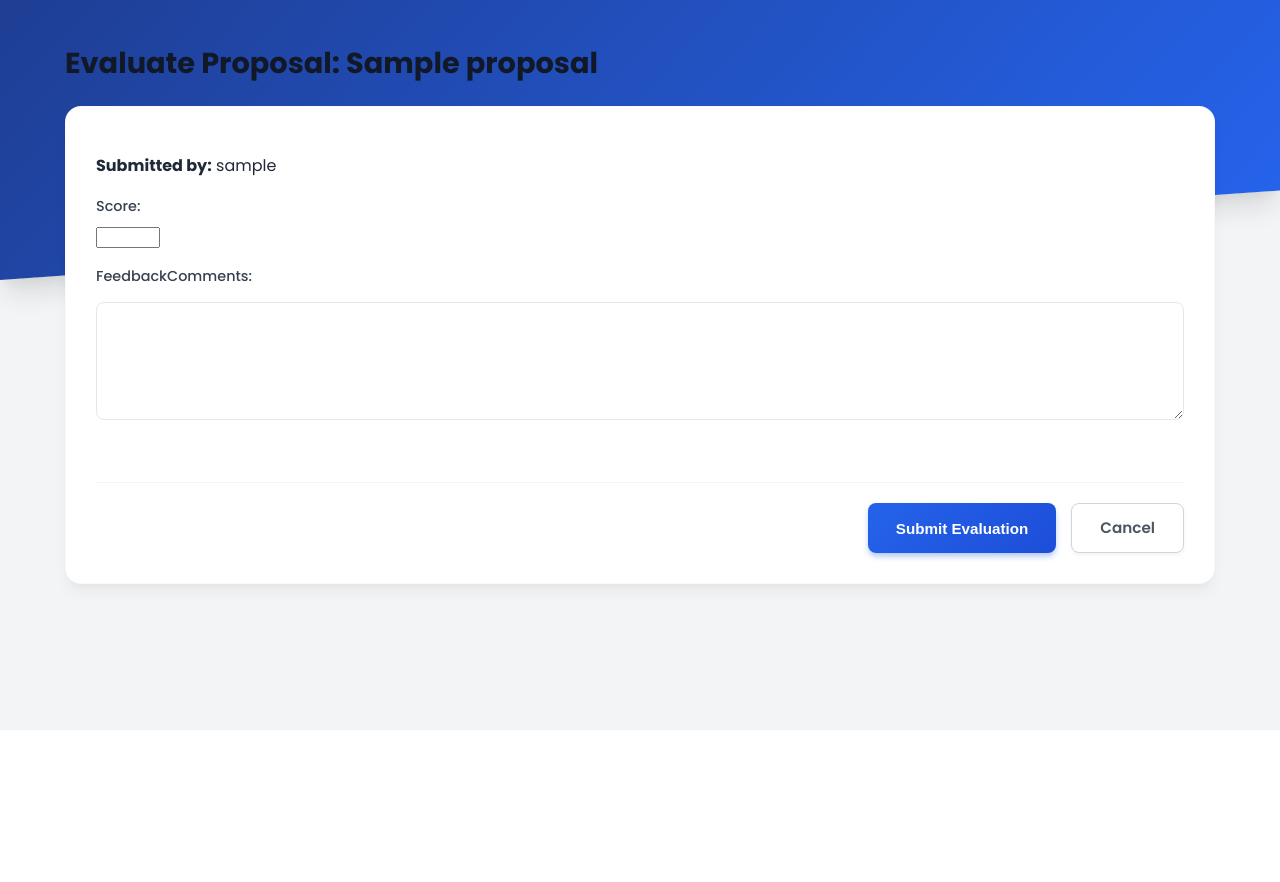
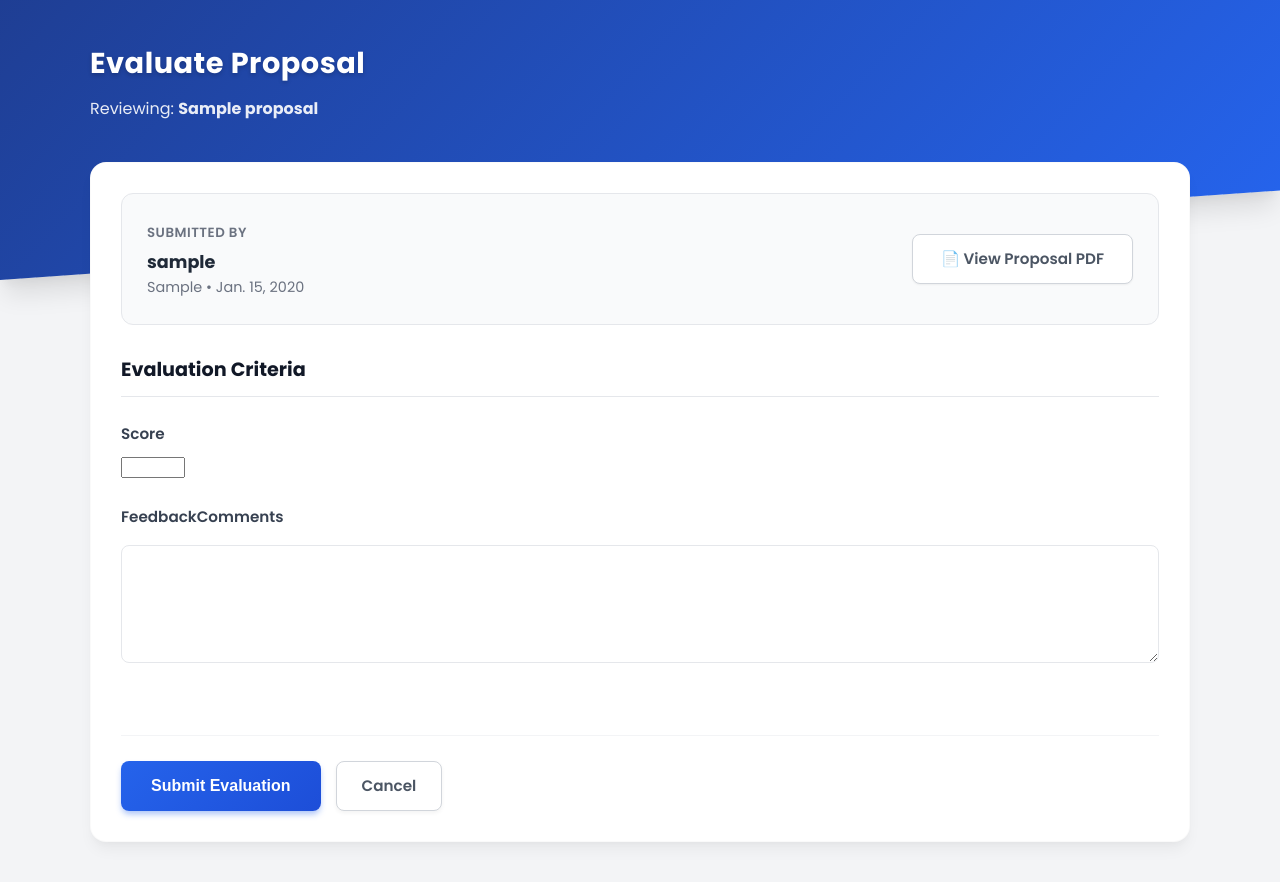
Before and after one commit to MrMinton/Research-Grant-Management-System, a Django app: template rgms_config/templates/grants/evaluate_proposal.html in a window 1280 px wide. Shown: the part 70-952 px from the top of the page. Before the commit the page ends 672 px from the top, so only its background shows below. Run offline with Django 5.2, Linux system fonts and the light colour scheme; the template is opened without the code that fills it: values that come from a table or form of the project are taken from there, others are empty; tables that the repository leaves empty hold one stand-in row (values such as "Sample post").

Commit message:
Update UI

```diff
--- a/rgms_config/templates/grants/evaluate_proposal.html
+++ b/rgms_config/templates/grants/evaluate_proposal.html
@@ -1,17 +1,83 @@
 {% extends 'base.html' %}
 
 {% block content %}
-<h2>Evaluate Proposal: {{ proposal.title }}</h2>
-<div class="card">
-    <p><strong>Submitted by:</strong> {{ proposal.researcher.username }}</p>
 
-    <form method="post">
-        {% csrf_token %}
-        {{ form.as_p }}
-        <div class="form-actions">
-            <button type="submit" class="btn btn-primary">Submit Evaluation</button>
-            <a href="{% url 'reviewer_dashboard' %}" class="btn btn-secondary">Cancel</a>
+<div class="container">
+    <div style="margin-top: 30px; margin-bottom: 20px;">
+        <h2 class="hero-title">Evaluate Proposal</h2>
+        <p style="color: rgba(255,255,255,0.9); margin-top: -10px;">
+            Reviewing: <strong>{{ proposal.title }}</strong>
+        </p>
+    </div>
+</div>
+
+<div class="container">
+    <div class="card">
+
+        <div style="background: #f9fafb; padding: 25px; border-radius: 12px; margin-bottom: 30px; border: 1px solid #e5e7eb;">
+            <div style="display: flex; justify-content: space-between; align-items: center;">
+
+                <div>
+                    <small style="color: #6b7280; text-transform: uppercase; font-weight: 600; letter-spacing: 0.5px;">
+                        Submitted By
+                    </small>
+                    <div style="font-weight: 700; font-size: 1.1rem; color: #1f2937; margin-top: 4px;">
+                        {{ proposal.researcher.username }}
+                    </div>
+                    <div style="font-size: 0.9rem; color: #6b7280;">
+                        {{ proposal.researcher.department }} &bull; {{ proposal.submissionDate }}
+                    </div>
+                </div>
+
+                <div>
+                    {% if proposal.pdf_file %}
+                        <a href="{{ proposal.pdf_file.url }}" target="_blank" class="btn btn-secondary" style="border: 1px solid #d1d5db; box-shadow: 0 1px 2px rgba(0,0,0,0.05);">
+                            📄 View Proposal PDF
+                        </a>
+                    {% else %}
+                        <span class="badge bg-warning">No PDF Uploaded</span>
+                    {% endif %}
+                </div>
+            </div>
         </div>
-    </form>
+
+        <h3 style="font-size: 1.2rem; border-bottom: 1px solid #e5e7eb; padding-bottom: 10px; margin-bottom: 25px;">
+            Evaluation Criteria
+        </h3>
+
+        <form method="post">
+            {% csrf_token %}
+
+            {% for field in form %}
+                <div style="margin-bottom: 25px;">
+                    <label style="display: block; font-weight: 600; margin-bottom: 8px; color: #374151; font-size: 0.95rem;">
+                        {{ field.label }}
+                    </label>
+
+                    {{ field }}
+
+                    {% if field.help_text %}
+                        <small style="color: #6b7280; display: block; margin-top: 5px;">{{ field.help_text }}</small>
+                    {% endif %}
+
+                    {% for error in field.errors %}
+                        <div style="color: #ef4444; font-size: 0.85rem; margin-top: 5px; font-weight: 500;">
+                            ⚠ {{ error }}
+                        </div>
+                    {% endfor %}
+                </div>
+            {% endfor %}
+
+            <div style="display: flex; gap: 15px; margin-top: 40px; padding-top: 25px; border-top: 1px solid #f3f4f6;">
+                <button type="submit" class="btn btn-primary" style="padding: 12px 30px; font-size: 1rem;">
+                    Submit Evaluation
+                </button>
+                <a href="{% url 'reviewer_dashboard' %}" class="btn btn-secondary" style="padding: 12px 25px;">
+                    Cancel
+                </a>
+            </div>
+        </form>
+
+    </div>
 </div>
 {% endblock %}
--- a/rgms_config/users/models.py
+++ b/rgms_config/users/models.py
@@ -16,6 +16,9 @@ class Researcher(User):
 
 class Reviewer(User):
     specialization = models.CharField(max_length=100)
+    models.CharField(max_length=100)
+    deptID = models.CharField(max_length=50, null=True, blank=True)
+    researchinterests = models.TextField()
 
     class Meta:
         verbose_name = "Reviewer"
```
Also changed, not shown: rgms_config/templates/users/reviewer_dashboard.html (+26 -11 lines), rgms_config/users/admin.py (+10 -1 lines), rgms_config/users/migrations/0006_reviewer_deptid_reviewer_researchinterests.py (added), 1 other file.
